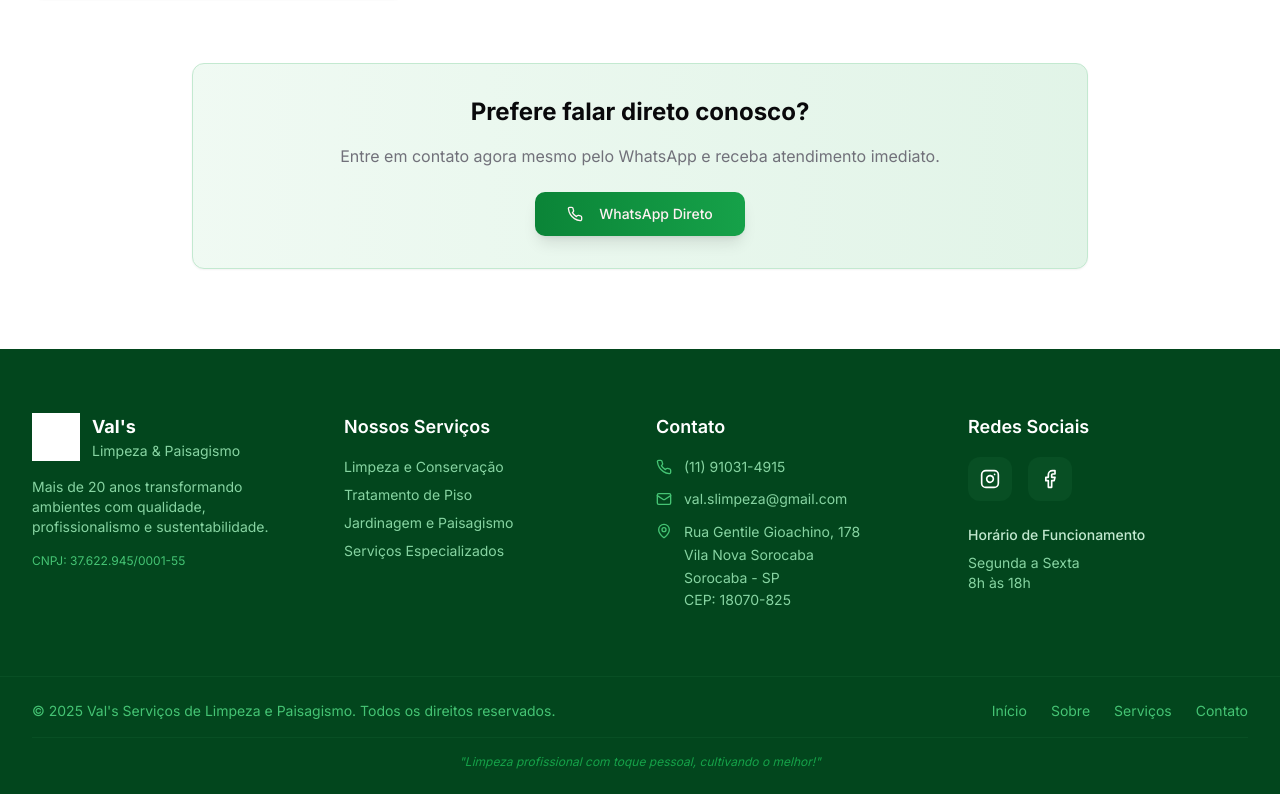
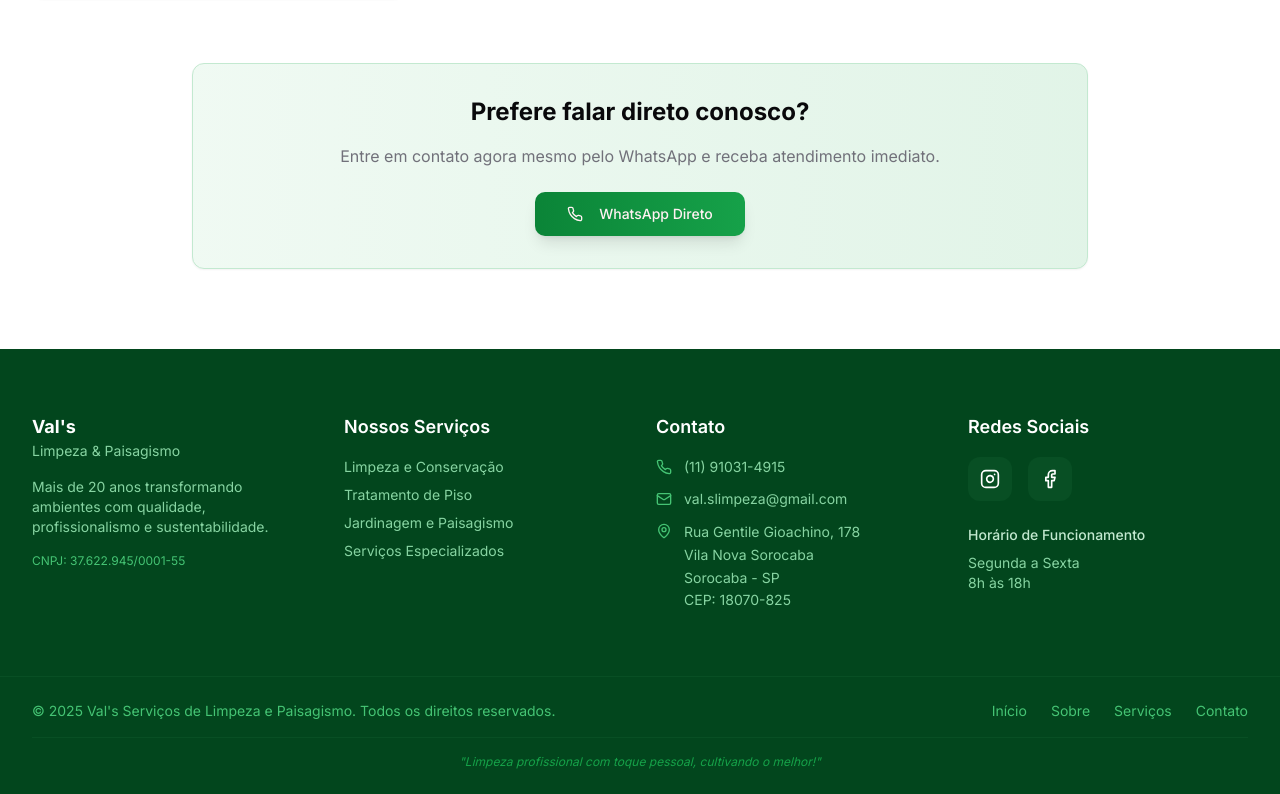
Before and after one commit to DevZipMateus/vals-sparkle-site, a React (Vite) app: page / in a window 1280 px wide. Shown: the part 4246-5040 px from the top of the page. Built offline with nearby package versions, Linux system fonts and the light colour scheme.

Commit message:
Remove logo from footer
Remove the company logo from the footer component.

```diff
--- a/src/components/Footer.tsx
+++ b/src/components/Footer.tsx
@@ -10,20 +10,9 @@ const Footer = () => {
         <div className="grid grid-cols-1 sm:grid-cols-2 lg:grid-cols-4 gap-6 sm:gap-8">
           {/* Company Info */}
           <div className="space-responsive-sm text-center sm:text-left">
-            <div className="flex items-center justify-center sm:justify-start space-x-3 mb-4">
-              <img
-                src="/lovable-uploads/a1235aaa-314b-46df-bb17-995c20e6fdbb.png"
-                alt="Val's Limpeza e Paisagismo"
-                className="h-10 sm:h-12 w-auto brightness-0 invert"
-                onError={(e) => {
-                  console.error('Erro ao carregar a imagem da logo');
-                  e.currentTarget.style.display = 'none';
-                }}
-              />
-              <div>
-                <h3 className="font-bold text-base sm:text-lg text-white">Val's</h3>
-                <p className="text-xs sm:text-sm text-nature-300">Limpeza & Paisagismo</p>
-              </div>
+            <div className="mb-4">
+              <h3 className="font-bold text-base sm:text-lg text-white">Val's</h3>
+              <p className="text-xs sm:text-sm text-nature-300">Limpeza & Paisagismo</p>
             </div>
             <p className="text-nature-300 text-xs sm:text-sm leading-relaxed mb-2">
               Mais de 20 anos transformando ambientes com qualidade, profissionalismo e sustentabilidade.
```
